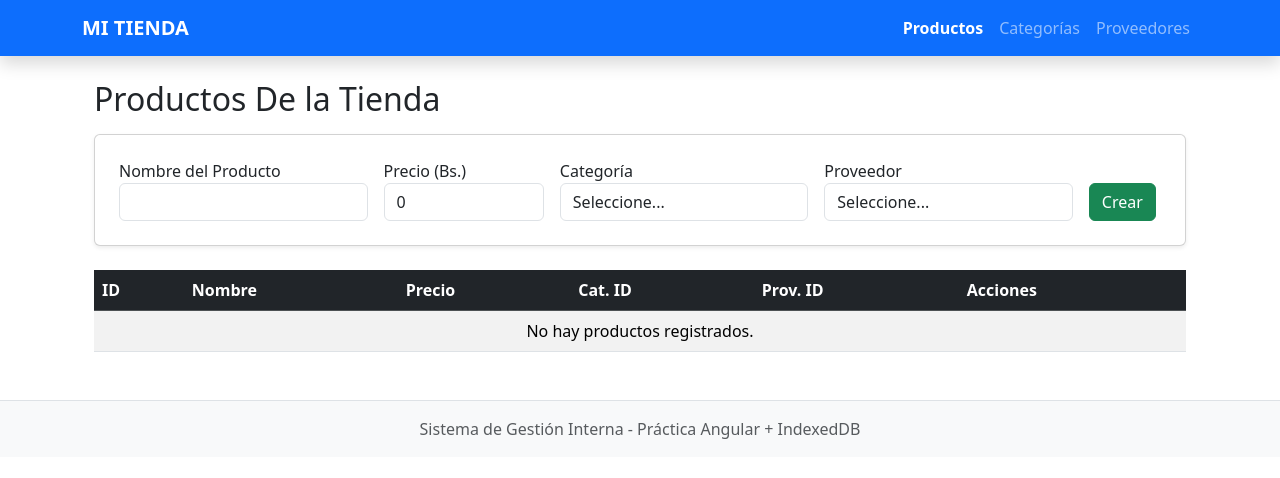
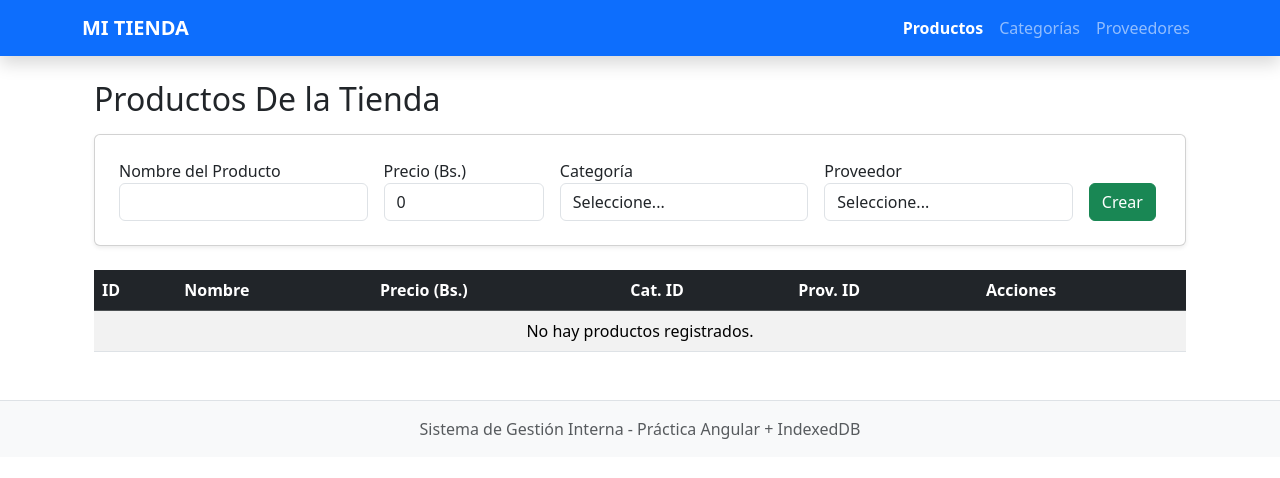
Before and after one commit to AlejandroNes/examen-3-tienda, an Angular app: page /#/categorias in a window 1280 px wide. Both pictures are taken after a click on the link "MI TIENDA". Shown: the top 478 px of the page. Built offline with nearby package versions, Linux system fonts and the light colour scheme.

Commit message:
funcionalidades de proveedores

```diff
--- a/src/app/productos/productos.html
+++ b/src/app/productos/productos.html
@@ -52,7 +52,7 @@
       <tr>
         <th>ID</th>
         <th>Nombre</th>
-        <th>Precio</th>
+        <th>Precio (Bs.)</th>
         <th>Cat. ID</th>
         <th>Prov. ID</th>
         <th>Acciones</th>
--- a/src/app/proveedores/proveedores.html
+++ b/src/app/proveedores/proveedores.html
@@ -48,7 +48,7 @@
   <table class="table table-striped table-hover">
     <thead class="table-dark">
       <tr>
-        <th>ID PRO.</th>
+        <th>ID</th>
         <th>Nombre</th>
         <th>Teléfono</th>
         <th>Acciones</th>
--- a/src/app/proveedores/proveedores.ts
+++ b/src/app/proveedores/proveedores.ts
@@ -34,6 +34,7 @@ export class ProveedoresComponent {
   }
 
   prepararEdicion(prov: any) {
+
     this.idEditando = prov.id;
     this.nombreNuevo = prov.nombre;
     this.telefonoNuevo = prov.telefono;
```
